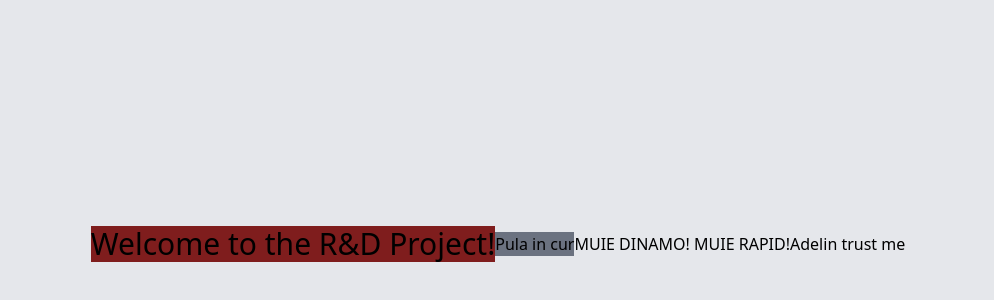
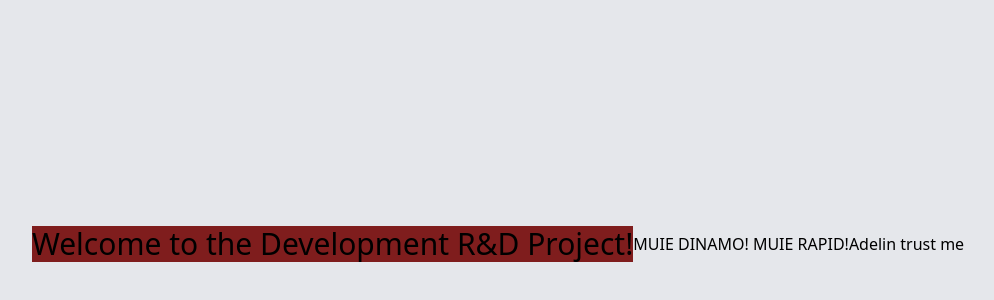
Before and after one commit to JaskaranSidhu8/R-D, a Next.js app: page / in a window 1280 px wide. Shown: the part 156-456 px from the top of the page, without its empty margins (142-1136 px from the left). Built offline with nearby package versions, Linux system fonts and the light colour scheme.

Commit message:
Update page.tsx to include environment variables

```diff
--- a/app/page.tsx
+++ b/app/page.tsx
@@ -1,12 +1,14 @@
 'use client'
 import React from 'react';
 
+// Use environment variables to set the title based on the environment
+const Home: React.FC = () => {
+  const appTitle = process.env.NEXT_PUBLIC_APP_TITLE; // Get the title from the environment variable
 
-const Home: React.FC = () => {
   return (
-    <div className='flex items-center justify-center  min-h-screen shadow-ml bg-gray-200'>
-      <h1 className="text-3xl text-red bg-red-900">Welcome to the R&D Project!</h1>
-      <p className='bg-gray-500'> Pula in cur</p>
+    <div className='flex items-center justify-center min-h-screen shadow-ml bg-gray-200'>
+      <h1 className="text-3xl text-red bg-red-900">{appTitle}</h1> {/* Display title based on environment */}
+      {/* Additional static content */}
       <p>MUIE DINAMO! MUIE RAPID!</p>
       <p>Adelin trust me</p>
     </div>
```
